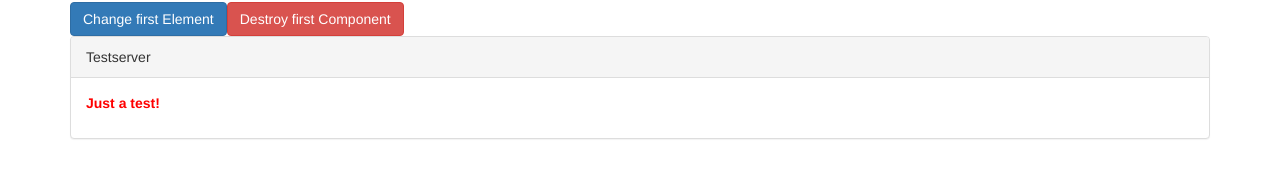
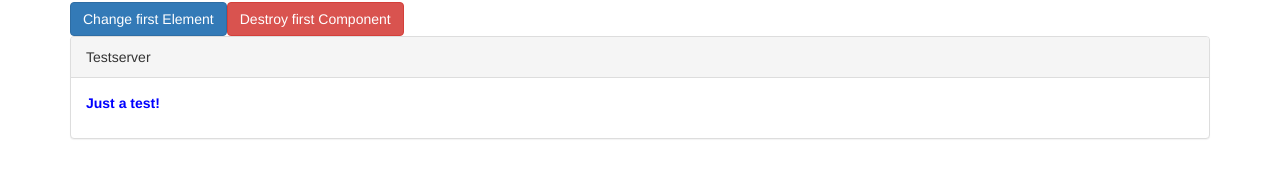
Before and after one commit to ashutosh-2/CompDatabindingFinal, an Angular app: page / in a window 1280 px wide. Shown: the part 271-448 px from the top of the page. Built offline with nearby package versions, Linux system fonts and the light colour scheme.

Commit message:
modified color

```diff
--- a/src/app/app.component.html
+++ b/src/app/app.component.html
@@ -13,7 +13,7 @@
         [srvElement]="serverElement"
         [name]="serverElement.name">
         <p #contentParagraph>
-          <strong *ngIf="serverElement.type === 'server'" style="color: red">{{ serverElement.content }}</strong>
+          <strong *ngIf="serverElement.type === 'server'" style="color: blue">{{ serverElement.content }}</strong>
           <em *ngIf="serverElement.type === 'blueprint'">{{ serverElement.content }}</em>
         </p>
       </app-server-element>
```
